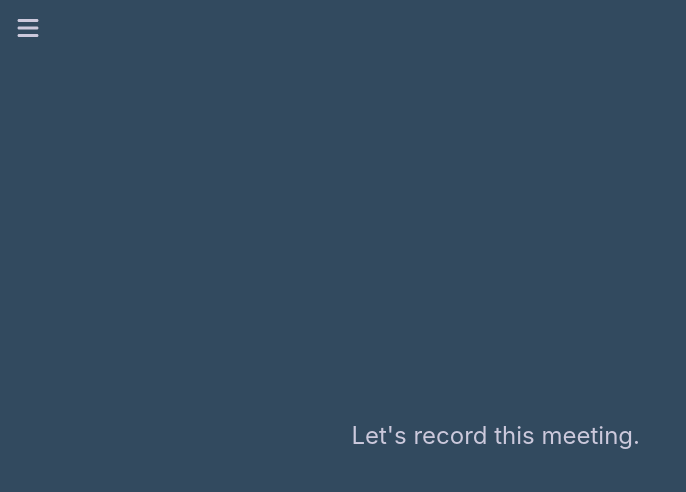
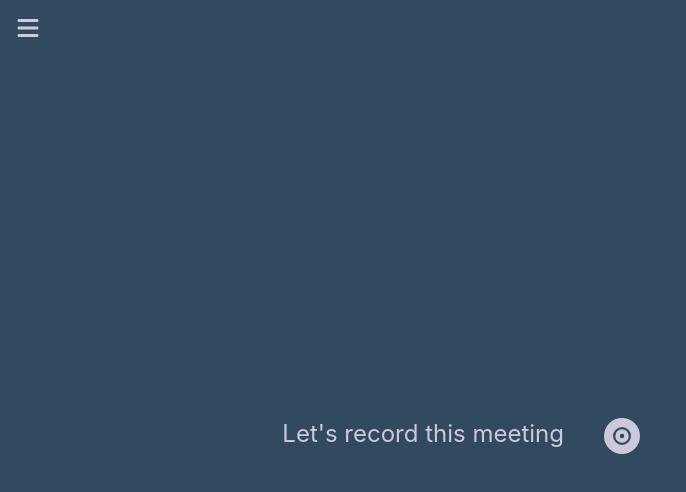
Before and after one commit to Enn3ss/decyphr, a Vue app: page / in a window 1280 px wide. Shown: the top 492 px of the page, without its empty margins (0-686 px from the left). Built offline with nearby package versions, Linux system fonts and the light colour scheme.

Commit message:
Create Recorder component

```diff
--- a/src/App.vue
+++ b/src/App.vue
@@ -1,16 +1,14 @@
 <template>
   <div>
-    <Sidebar />
-    <h1>Let's record this meeting.</h1>
+    <Sidebar/>
+    <Recorder/>
   </div>
 </template>
 
 <script setup lang="ts">
 import Sidebar from './Sidebar.vue';
+import Recorder from './Recorder.vue';
 </script>
 
 <style scoped>
-h1 {
-  font-size: x-large;
-}
 </style>
--- /dev/null
+++ b/src/Recorder.vue
@@ -0,0 +1,8 @@
+<template>
+    <h1 class="flex text-2xl">Let's record this meeting<RecordIcon class="hover:scale-125 duration-200 cursor-pointer h-9 w-9 ml-10"/></h1>
+</template>
+
+<script setup lang="ts">
+import MicIcon from '@/assets/icons/microphone-solid.svg'
+import RecordIcon from '@/assets/icons/record-vinyl-solid.svg'
+</script>
--- a/src/Sidebar.vue
+++ b/src/Sidebar.vue
@@ -3,16 +3,15 @@
         <div :class="`bg-navy-700 text-pink w-64 py-7 px-2 absolute inset-y-0 left-0 transform ${!isOpen ? '-translate-x-full' : ''} transition duration-200 ease-in-out flex flex-col`">
             <ul class="flex-grow space-y-6">
                 <li><a></a></li>
-                <li><a href="#" class="block py-2.5 px-4 rounded transition duration-200 hover:bg-navy-500">Home</a></li>
-                <li><a href="#" class="block py-2.5 px-4 rounded transition duration-200 hover:bg-navy-500">Collection</a></li>
-                <li><a href="#" class="block py-2.5 px-4 rounded transition duration-200 hover:bg-navy-500">Settings</a></li>
+                <li><a href="#" class="flex items-center py-2.5 px-4 rounded transition duration-200 hover:bg-navy-500"><HomeIcon class="h-4 w-4 mr-5"/>Home</a></li>
+                <li><a href="#" class="flex items-center py-2.5 px-4 rounded transition duration-200 hover:bg-navy-500"><FolderIcon class="h-4 w-4 mr-5"/>Collection</a></li>
+                <li><a href="#" class="flex items-center py-2.5 px-4 rounded transition duration-200 hover:bg-navy-500"><SettingsIcon class="h-4 w-4 mr-5"/>Settings</a></li>
             </ul>
-            <h1 class="text-3xl font-semibold text-center mt-auto">DECYPHR</h1>
+            <h1 class="text-3xl font-bold text-center mt-auto">DECYPHR</h1>
         </div>
-        <MenuIcon @click="toggleSidebar" class="text-pink hover:bg-navy-700 p-2 m-2 absolute h-10 w-10 top-0 left-0"></MenuIcon>
+        <MenuIcon @click="toggleSidebar" class="text-pink hover:bg-navy-700 cursor-pointer p-2 m-2 absolute h-10 w-10 top-0 left-0"></MenuIcon>
     </div>
 </template>
-
 
 <script setup lang="ts">
 import { ref } from 'vue';
--- /dev/null
+++ b/src/assets/fonts.css
@@ -0,0 +1,12 @@
+@font-face {
+    font-family: 'Jaldi';
+    src: url('./fonts/Jaldi-Regular.ttf') format('truetype');
+    font-weight: 400;
+    font-style: normal;
+}
+@font-face {
+    font-family: 'Jaldi';
+    src: url('./fonts/Jaldi-Bold.ttf') format('truetype');
+    font-weight: 700;
+    font-style: normal;
+}
--- a/src/assets/main.css
+++ b/src/assets/main.css
@@ -1,4 +1,5 @@
 @import './base.css';
+@import './fonts.css';
 
 @tailwind base;
 @tailwind components;
--- a/tailwind.config.js
+++ b/tailwind.config.js
@@ -5,7 +5,11 @@ export default {
     "./src/**/*.{vue,js,ts,jsx,tsx}",
   ],
   theme: {
-    extend: {},
+    extend: {
+      fontFamily: {
+        'sans': ['Jaldi', 'sans-serif']
+      }
+    },
     colors: {
       transparent: 'transparent',
       current: 'currentColor',
```
Also changed, not shown: src/assets/fonts/Jaldi-Bold.ttf (added), src/assets/fonts/Jaldi-Regular.ttf (added).
